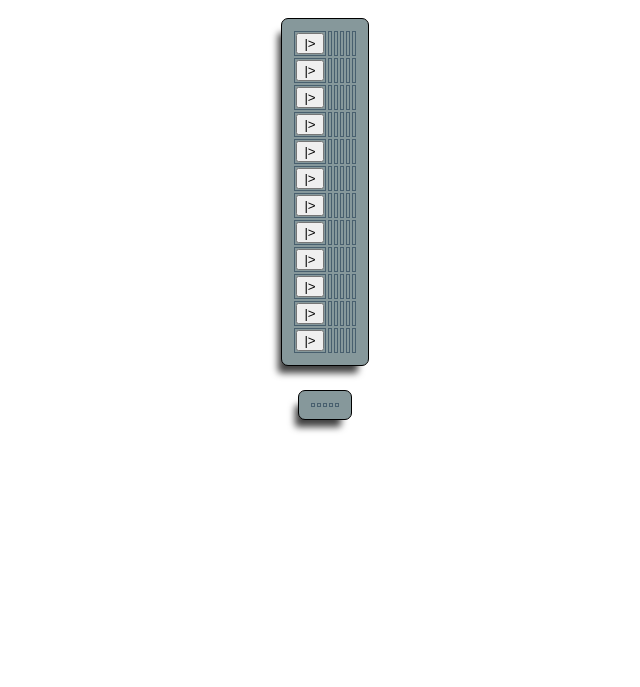
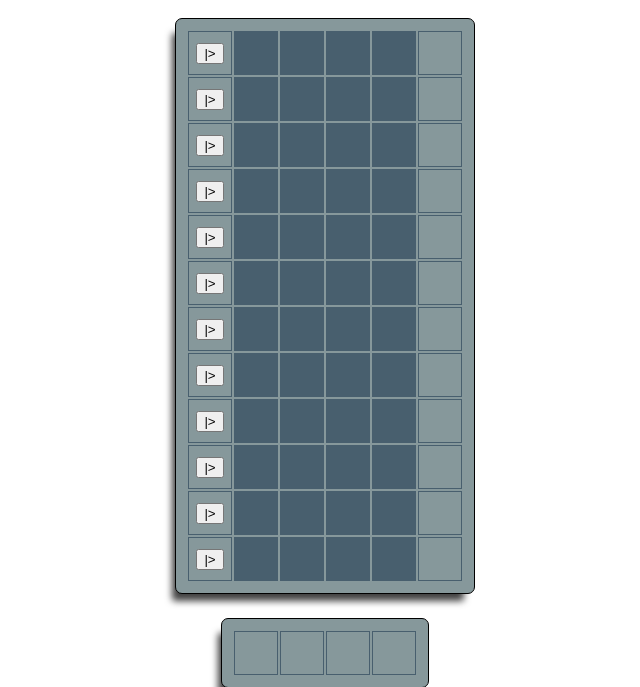
Before and after one commit to esztermazi/gitEgylet, a Flask app: page /game in a window 1280 px wide. Shown: the top 687 px of the page, without its empty margins (315-955 px from the left). Run offline with Flask 2, Linux system fonts and the light colour scheme.

Commit message:
Implements choose color

```diff
--- a/static/css/style.css
+++ b/static/css/style.css
@@ -108,10 +108,47 @@ a {
 }
 
 
+.empty{
+    background-color: #485F6E;
+}
+
+
+.red{
+    background-color: #9C1A1C;
+}
+
+
+.blue{
+    background-color: blue;
+}
+
+
+.yellow{
+    background-color: yellow;
+}
+
+
+.orange{
+    background-color: darkorange;
+}
+
+
+.green{
+    background-color: green;
+}
+
+
+.violet{
+    background-color: darkviolet;
+}
+
+
 td {
     border-style: solid;
     border-color: #485F6E;
     border-width: thin;
+    width: 40px;
+    height: 40px;
 }
 
 
--- a/static/js/main.js
+++ b/static/js/main.js
@@ -1,10 +1,48 @@
-let playBtns = document.getElementsByClassName('play-button');
-
 function guessRow(event) {
     console.log("play pressed");
 }
 
 
-for (playBtn of playBtns) {
-    playBtn.addEventListener('click', guessRow);
+function chooseColour(event) {
+    let colours = ["red", "blue", "yellow", "orange", "green", "violet"];
+    if (event.target.classList.contains("empty")){
+        event.target.classList.remove("empty");
+        event.target.classList.add("red");
+    } else {
+        for(let index = 0; index<colours.length;index++){
+            if(event.target.classList.contains("violet")){
+                event.target.classList.remove("violet");
+                event.target.classList.add("red");
+            } else {
+                if(event.target.classList.contains(colours[index])){
+                    event.target.classList.remove(colours[index]);
+                    event.target.classList.add(colours[index+1]);
+                    break;
+                }
+            }
+        }
+    }
 }
+
+
+function addEventLinstenerToPlayBtn(){
+    let playBtns = document.getElementsByClassName('play-button');
+    for (playBtn of playBtns) {
+        playBtn.addEventListener('click', guessRow);
+    }
+}
+
+
+function addEventListenerToGuestCells() {
+    let guessCells = document.getElementsByClassName('guess-cell');
+    for (guessCell of guessCells) {
+        guessCell.addEventListener('click', chooseColour);
+    }
+}
+
+
+function main() {
+    addEventLinstenerToPlayBtn();
+    addEventListenerToGuestCells();
+}
+main();
--- a/templates/game.html
+++ b/templates/game.html
@@ -12,98 +12,98 @@
     <tbody>
         <tr>
             <td class="play-button"><button>|></button></td>
-            <td class="first-color"></td>
-            <td class="second-color"></td>
-            <td class="third-color"></td>
-            <td class="fourth-color"></td>
+            <td class="first-color empty guess-cell"></td>
+            <td class="second-color empty guess-cell"></td>
+            <td class="third-color empty guess-cell"></td>
+            <td class="fourth-color empty guess-cell"></td>
             <td class="results"></td>
         </tr>
         <tr>
             <td class="play-button"><button>|></button></td>
-            <td class="first-color"></td>
-            <td class="second-color"></td>
-            <td class="third-color"></td>
-            <td class="fourth-color"></td>
+            <td class="first-color empty guess-cell"></td>
+            <td class="second-color empty guess-cell"></td>
+            <td class="third-color empty guess-cell"></td>
+            <td class="fourth-color empty guess-cell"></td>
             <td class="results"></td>
         </tr>
         <tr>
             <td class="play-button"><button>|></button></td>
-            <td class="first-color"></td>
-            <td class="second-color"></td>
-            <td class="third-color"></td>
-            <td class="fourth-color"></td>
+            <td class="first-color empty guess-cell"></td>
+            <td class="second-color empty guess-cell"></td>
+            <td class="third-color empty guess-cell"></td>
+            <td class="fourth-color empty guess-cell"></td>
             <td class="results"></td>
         </tr>
         <tr>
             <td class="play-button"><button>|></button></td>
-            <td class="first-color"></td>
-            <td class="second-color"></td>
-            <td class="third-color"></td>
-            <td class="fourth-color"></td>
+            <td class="first-color empty guess-cell"></td>
+            <td class="second-color empty guess-cell"></td>
+            <td class="third-color empty guess-cell"></td>
+            <td class="fourth-color empty guess-cell"></td>
             <td class="results"></td>
         </tr>
         <tr>
             <td class="play-button"><button>|></button></td>
-            <td class="first-color"></td>
-            <td class="second-color"></td>
-            <td class="third-color"></td>
-            <td class="fourth-color"></td>
+            <td class="first-color empty guess-cell"></td>
+            <td class="second-color empty guess-cell"></td>
+            <td class="third-color empty guess-cell"></td>
+            <td class="fourth-color empty guess-cell"></td>
             <td class="results"></td>
         </tr>
         <tr>
             <td class="play-button"><button>|></button></td>
-            <td class="first-color"></td>
-            <td class="second-color"></td>
-            <td class="third-color"></td>
-            <td class="fourth-color"></td>
+            <td class="first-color empty guess-cell"></td>
+            <td class="second-color empty guess-cell"></td>
+            <td class="third-color empty guess-cell"></td>
+            <td class="fourth-color empty guess-cell"></td>
             <td class="results"></td>
         </tr>
         <tr>
             <td class="play-button"><button>|></button></td>
-            <td class="first-color"></td>
-            <td class="second-color"></td>
-            <td class="third-color"></td>
-            <td class="fourth-color"></td>
+            <td class="first-color empty guess-cell"></td>
+            <td class="second-color empty guess-cell"></td>
+            <td class="third-color empty guess-cell"></td>
+            <td class="fourth-color empty guess-cell"></td>
             <td class="results"></td>
         </tr>
         <tr>
             <td class="play-button"><button>|></button></td>
-            <td class="first-color"></td>
-            <td class="second-color"></td>
-            <td class="third-color"></td>
-            <td class="fourth-color"></td>
+            <td class="first-color empty guess-cell"></td>
+            <td class="second-color empty guess-cell"></td>
+            <td class="third-color empty guess-cell"></td>
+            <td class="fourth-color empty guess-cell"></td>
             <td class="results"></td>
         </tr>
         <tr>
             <td class="play-button"><button>|></button></td>
-            <td class="first-color"></td>
-            <td class="second-color"></td>
-            <td class="third-color"></td>
-            <td class="fourth-color"></td>
+            <td class="first-color empty guess-cell"></td>
+            <td class="second-color empty guess-cell"></td>
+            <td class="third-color empty guess-cell"></td>
+            <td class="fourth-color empty guess-cell"></td>
             <td class="results"></td>
         </tr>
         <tr>
             <td class="play-button"><button>|></button></td>
-            <td class="first-color"></td>
-            <td class="second-color"></td>
-            <td class="third-color"></td>
-            <td class="fourth-color"></td>
+            <td class="first-color empty guess-cell"></td>
+            <td class="second-color empty guess-cell"></td>
+            <td class="third-color empty guess-cell"></td>
+            <td class="fourth-color empty guess-cell"></td>
             <td class="results"></td>
         </tr>
         <tr>
             <td class="play-button"><button>|></button></td>
-            <td class="first-color"></td>
-            <td class="second-color"></td>
-            <td class="third-color"></td>
-            <td class="fourth-color"></td>
+            <td class="first-color empty guess-cell"></td>
+            <td class="second-color empty guess-cell"></td>
+            <td class="third-color empty guess-cell"></td>
+            <td class="fourth-color empty guess-cell"></td>
             <td class="results"></td>
         </tr>
         <tr>
             <td class="play-button"><button>|></button></td>
-            <td class="first-color"></td>
-            <td class="second-color"></td>
-            <td class="third-color"></td>
-            <td class="fourth-color"></td>
+            <td class="first-color empty guess-cell"></td>
+            <td class="second-color empty guess-cell"></td>
+            <td class="third-color empty guess-cell"></td>
+            <td class="fourth-color empty guess-cell"></td>
             <td class="results"></td>
         </tr>
     </tbody>
@@ -116,7 +116,6 @@
         <td class="second-color"></td>
         <td class="third-color"></td>
         <td class="fourth-color"></td>
-        <td class="results"></td>
     </tr>
 </table>
 {% endblock %}
```
